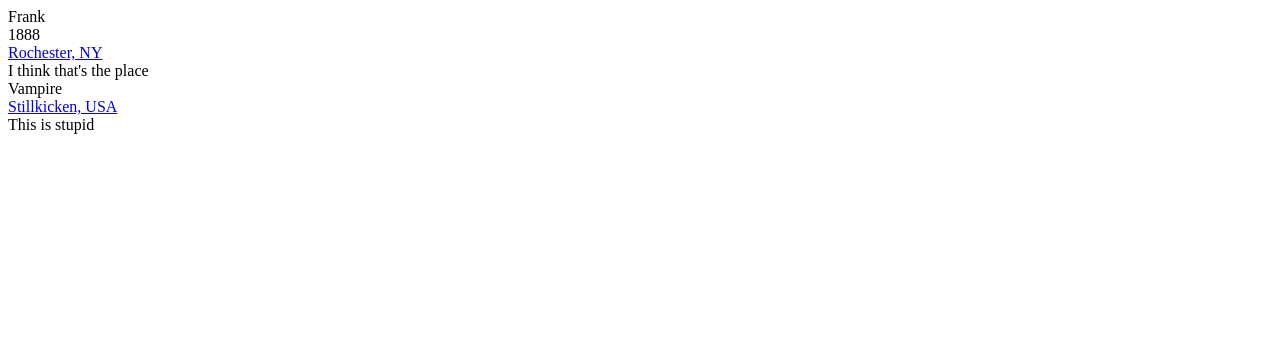
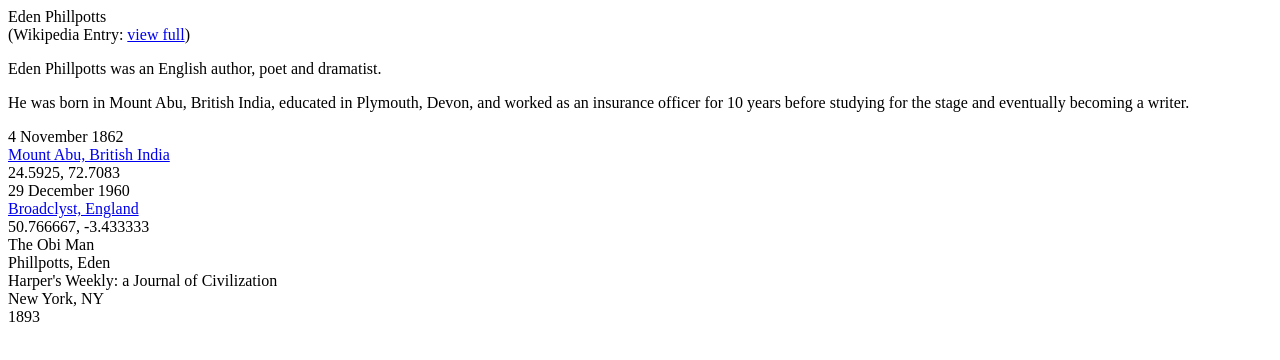
Before and after one commit to NEU-DSG/ECDA, a plain HTML site: page personography/test.html in a window 1280 px wide. Drawn offline with Linux system fonts and the light colour scheme.

Commit message:
Update test.html

```diff
--- a/personography/test.html
+++ b/personography/test.html
@@ -9,68 +9,30 @@
 </head>
 <body>
   <div id="listPerson">
-    <div id="#test">
-      <div id="persName">Frank
+    <div id="pers-eden-phillpotts">
+      <div id="persName">Eden Phillpotts
       </div>
-      <div id="birth">
-        <div class="date" id="">1888
+      <div class="note" id="eden-phillpotts-bio" title="Author Data">(Wikipedia Entry: <a href="https://en.wikipedia.org/wiki/Eden_Phillpotts">view full</a>)<p>Eden Phillpotts was an English author, poet and dramatist.</p> <p>He was born in Mount Abu, British India, educated in Plymouth, Devon, and worked as an insurance officer for 10 years before studying for the stage and eventually becoming a writer.</p></div>
+      <div id="birth" title="Birth Data">
+        <div class="date" id="" title="Date of Birth">4 November 1862
         </div>
-        <a href="#" class="placeName" id="">Rochester, NY</a>
-        <div class="note">I think that's the place</div>
-      </div>
-      <div id="death">
-        <div class="date" id="">Vampire
-        </div>
-        <a href="#" class="placeName" id="">Stillkicken, USA</a>
-        <div class="note">This is stupid</div>
-      </div>
-    </div>
-    <div id="">
-      <div id="persName">
-      </div>
-      <div id="birth">
-        <div class="date" id="">
-        </div>
-        <a href="#" class="placeName" id=""></a>
+        <a href="#" class="placeName" id="" title="Birthplace"> Mount Abu, British India</a>
+        <div class="geo" title="location-data">24.5925, 72.7083</div>
         <div class="note"></div>
       </div>
-      <div id="death">
-        <div class="date" id="">
+      <div id="death" title="Death Data">
+        <div class="date" id="" title="Date of Death">29 December 1960
         </div>
-        <a href="#" class="placeName" id=""></a>
+        <a href="#" class="placeName" id="" title="Deathplace">Broadclyst, England</a>
+        <div class="geo" title="location-data">50.766667, -3.433333</div>
         <div class="note"></div>
       </div>
-    </div>
-    <div id="">
-      <div id="persName">
-      </div>
-      <div id="birth">
-        <div class="date" id="">
-        </div>
-        <a href="#" class="placeName" id=""></a>
-        <div class="note"></div>
-      </div>
-      <div id="death">
-        <div class="date" id="">
-        </div>
-        <a href="#" class="placeName" id=""></a>
-        <div class="note"></div>
-      </div>
-    </div>
-    <div id="">
-      <div id="persName">
-      </div>
-      <div id="birth">
-        <div class="date" id="">
-        </div>
-        <a href="#" class="placeName" id=""></a>
-        <div class="note"></div>
-      </div>
-      <div id="death">
-        <div class="date" id="">
-        </div>
-        <a href="#" class="placeName" id=""></a>
-        <div class="note"></div>
+      <div class="publications" id="bibl" title="Publications Data">
+        <div class="title">The Obi Man</div>
+        <div class="author">Phillpotts, Eden</div>
+        <div class="publisher">Harper's Weekly: a Journal of Civilization</div>
+        <div class="pubPlace">New York, NY</div>
+        <div class="date">1893</div>
       </div>
     </div>
   </div>
```
